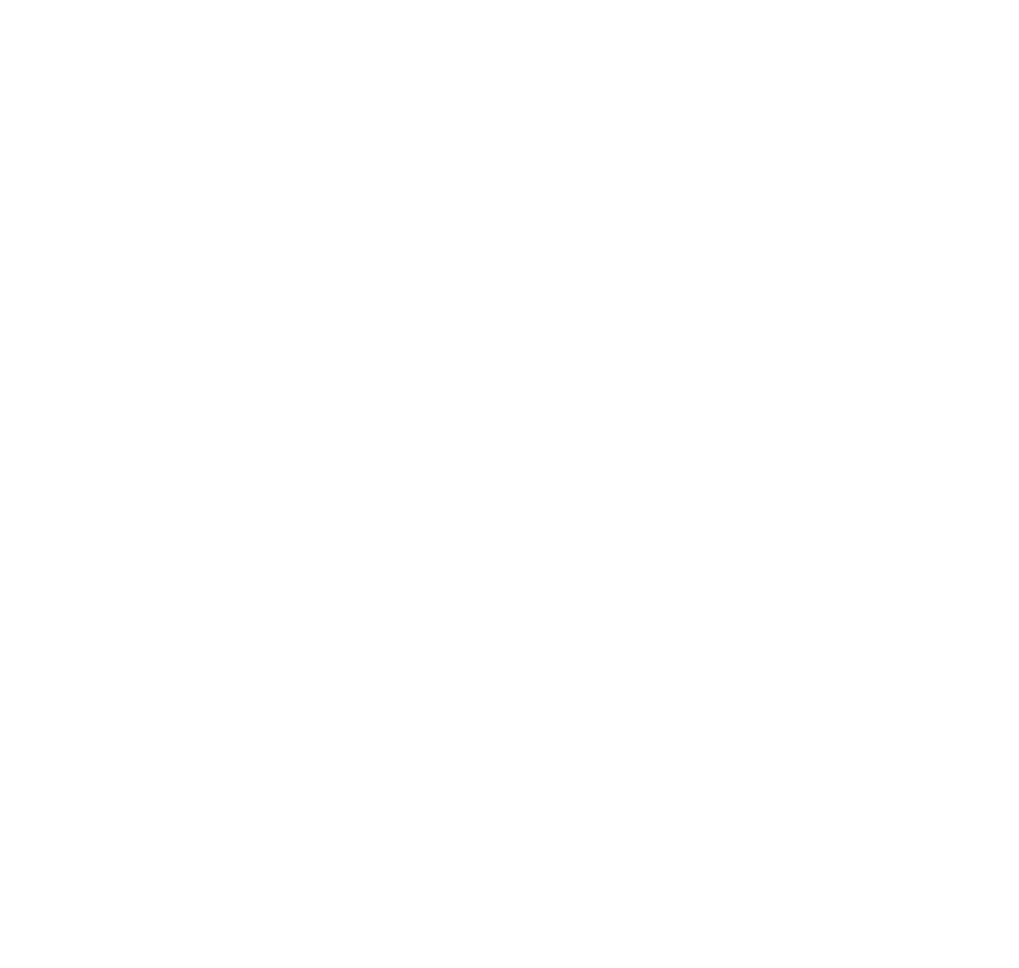
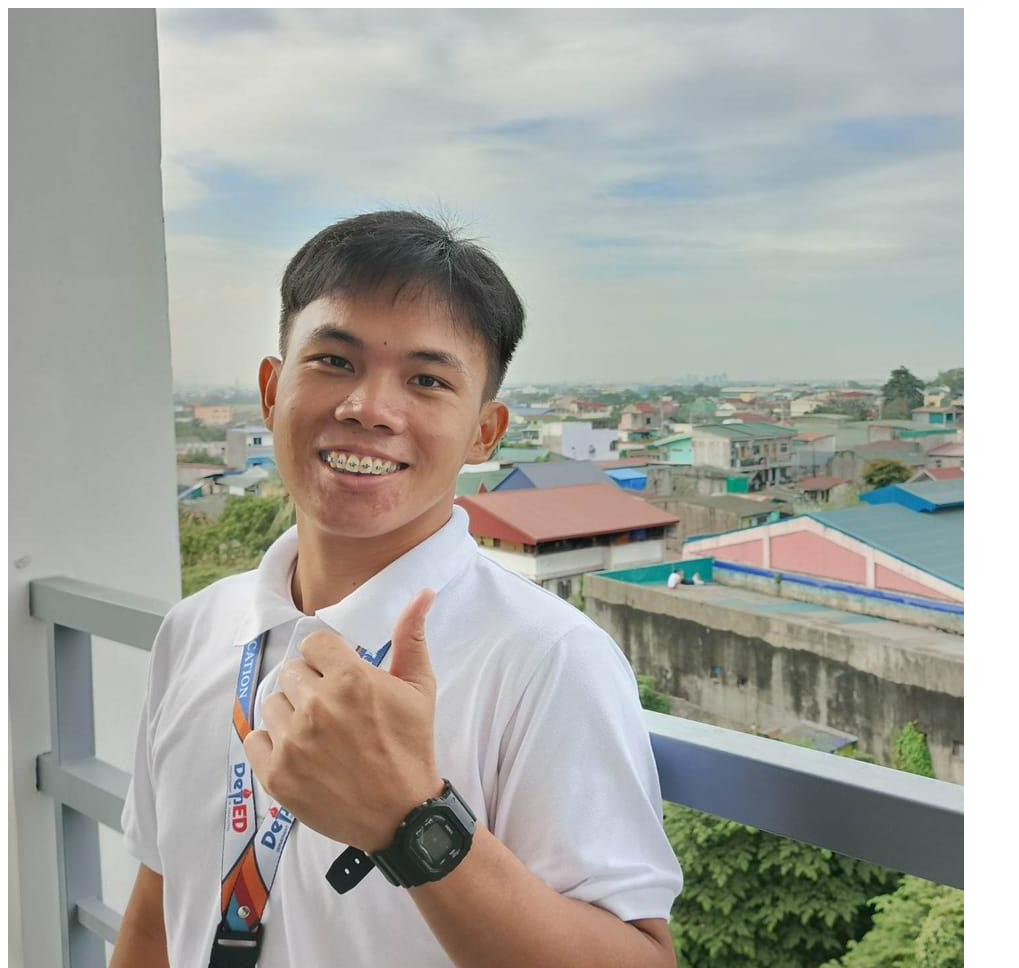
Before and after one commit to erykxon-bacasmo/my_Portfolio, a plain HTML site: page index.html in a window 1280 px wide. Shown: the whole page, without its empty margins (0-1019 px from the left). Before the commit the page ends 800 px from the top, so only its background shows below. Drawn offline with Linux system fonts and the light colour scheme.

Commit message:
i put div img

```diff
--- a/index.html
+++ b/index.html
@@ -7,6 +7,8 @@
     <title>My Portfolio</title>
 </head>
 <body>
-
+    <div>
+        <img src="my profile.jpg" alt="image">
+    </div>
 </body>
 </html>
```
Also changed, not shown: my profile.jpg (added).
